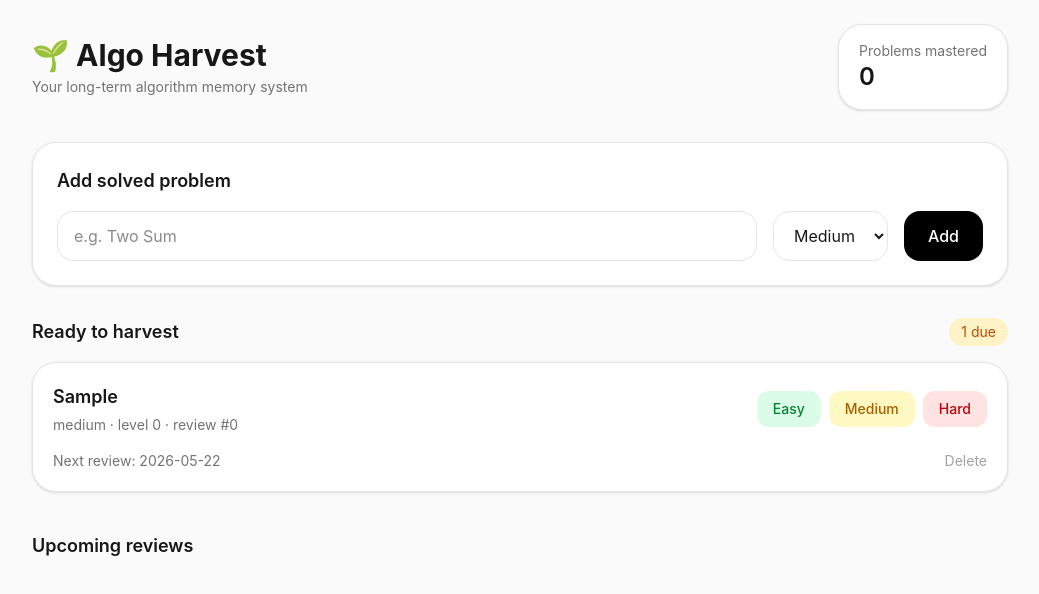
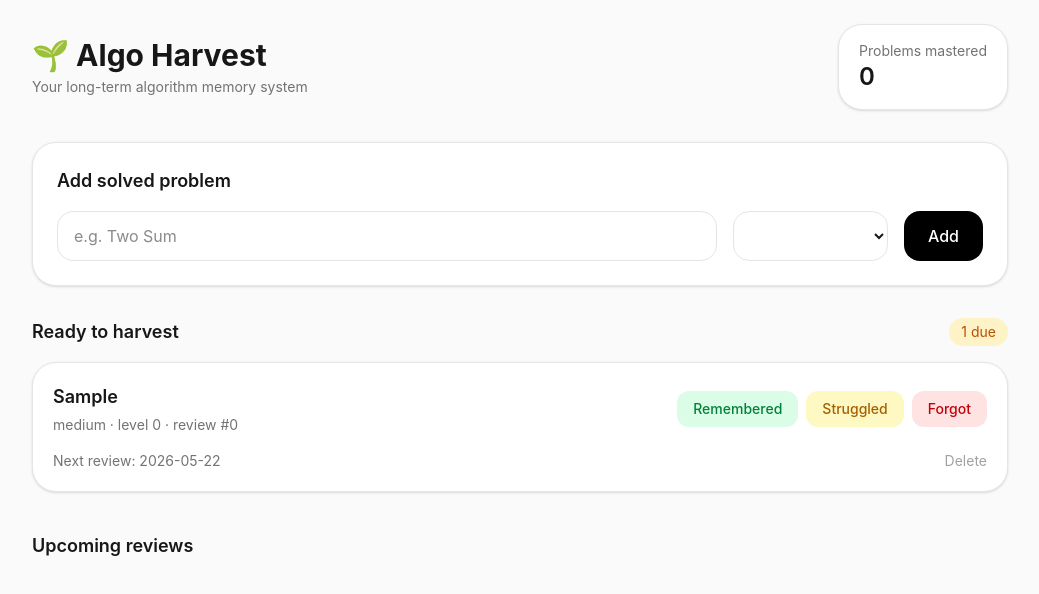
Before and after one commit to gdesiato/algoharvest, an Angular app: page / in a window 1280 px wide. Both pictures are taken after typing "Sample" into the empty fields and a click on the button "Add". Shown: the top 594 px of the page, without its empty margins (120-1159 px from the left). Built offline with nearby package versions, Linux system fonts and the light colour scheme.

Commit message:
diffuclty displayed correctly

```diff
--- a/src/app/app.component.html
+++ b/src/app/app.component.html
@@ -45,9 +45,9 @@
           [(ngModel)]="difficulty"
           class="rounded-2xl border border-neutral-200 px-4 py-3 outline-none focus:ring-2 focus:ring-neutral-300"
         >
-          <option value="easy">Easy</option>
-          <option value="medium">Medium</option>
-          <option value="hard">Hard</option>
+          <option value="remembered">Remembered</option>
+          <option value="struggled">Struggled</option>
+          <option value="forgot">Forgot</option>
         </select>
 
         <button
@@ -113,21 +113,21 @@
                     (click)="problemService.reviewProblem(problem.id, 'remembered')"
                     class="rounded-xl bg-green-100 px-4 py-2 text-sm font-medium text-green-700 transition hover:bg-green-200"
                   >
-                    Easy
+                    Remembered
                   </button>
 
                   <button
                     (click)="problemService.reviewProblem(problem.id, 'struggled')"
                     class="rounded-xl bg-yellow-100 px-4 py-2 text-sm font-medium text-yellow-700 transition hover:bg-yellow-200"
                   >
-                    Medium
+                    Struggled
                   </button>
 
                   <button
                     (click)="problemService.reviewProblem(problem.id, 'forgot')"
                     class="rounded-xl bg-red-100 px-4 py-2 text-sm font-medium text-red-700 transition hover:bg-red-200"
                   >
-                    Hard
+                    Forgot
                   </button>
 
                 </div>
```
